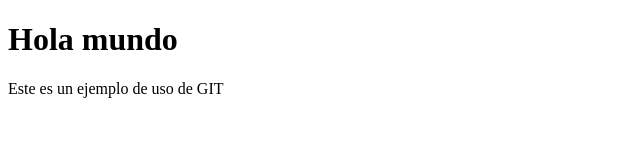
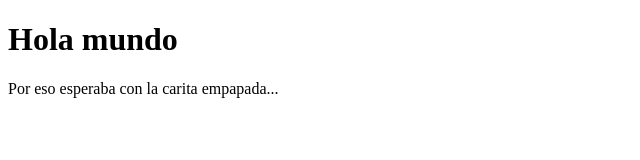
Before and after one commit to GarozJ/Repo1Actividad1, a plain HTML site: page actividad/index.html in a window 1280 px wide. Shown: the full height of the page, 0-640 px from the left. Drawn offline with Linux system fonts and the light colour scheme.

Commit message:
modificación index 1

```diff
--- a/actividad/index.html
+++ b/actividad/index.html
@@ -7,6 +7,6 @@
 </head>
 <body>
     <h1>Hola mundo</h1>
-    <p>Este es un ejemplo de uso de GIT</p>
+    <p>Por eso esperaba con la carita empapada...</p>
 </body>
 </html>
```
